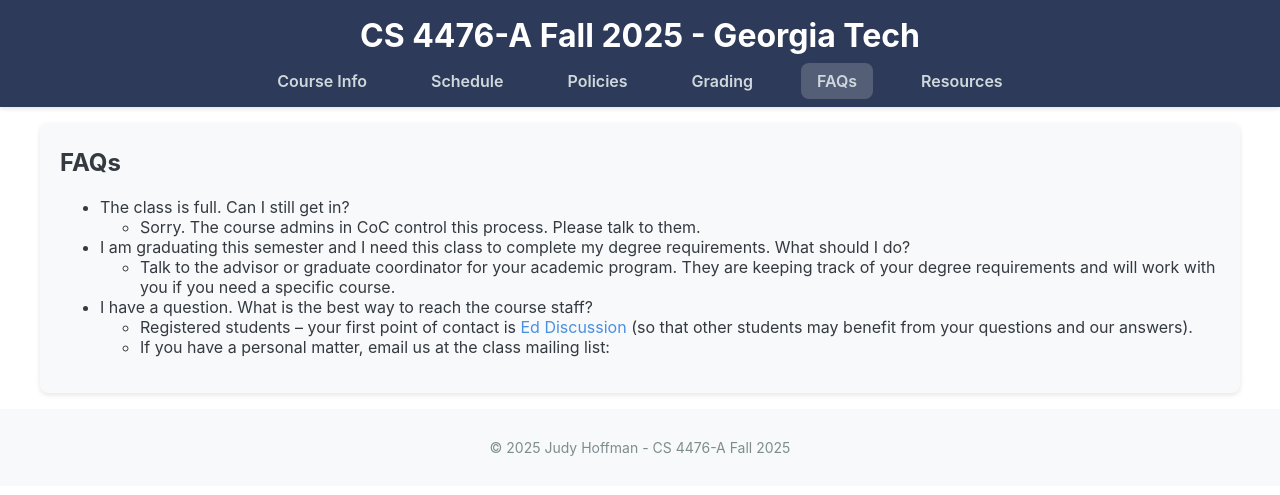
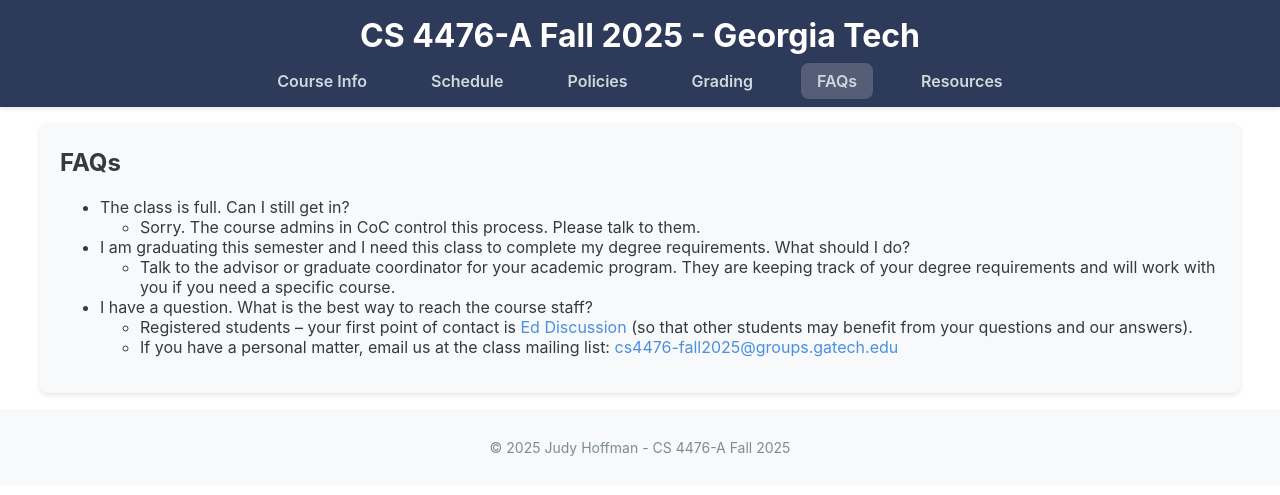
Before and after one commit to jhoffman/cs4476-fa25, a Jekyll site: the page built from faqs.html, in a window 1280 px wide. Shown: the top 495 px of the page. Built offline with Jekyll 4.4.1, drawn with Linux system fonts in a browser that asks for light colours.

Commit message:
updating course links

```diff
--- a/_config.yml
+++ b/_config.yml
@@ -7,4 +7,4 @@
 ed_discussion: "https://edstem.org/us/courses/80676"
 canvas: "https://gatech.instructure.com/courses/460854"
 gradescope: "https://www.gradescope.com/courses/1061439"
-staff_mailing: ""
+staff_mailing: "cs4476-fall2025@groups.gatech.edu"
```
